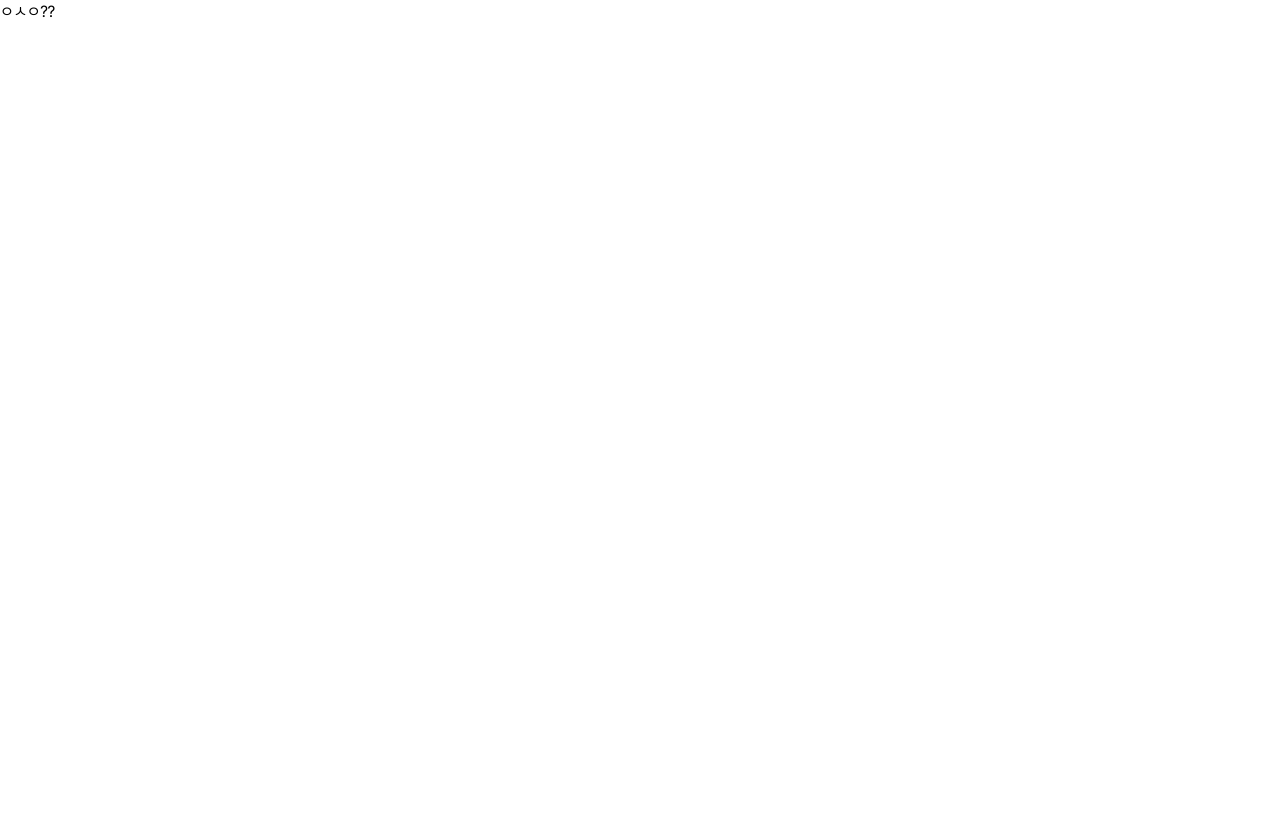
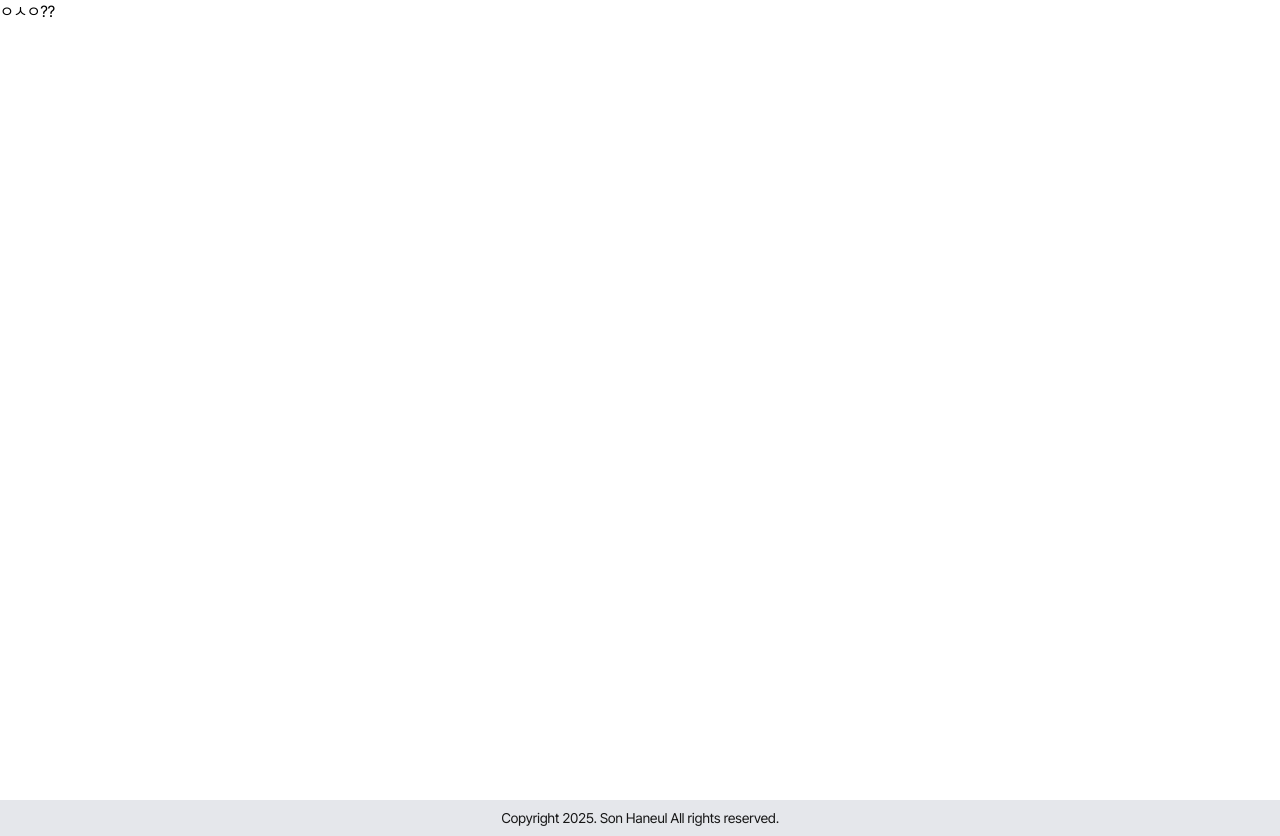
Before and after one commit to SSkkky/design, a Next.js app: page /projects in a window 1280 px wide. Before the commit the page ends 800 px from the top, so only its background shows below. Built offline with nearby package versions, Linux system fonts and the light colour scheme.

Commit message:
[add] footer

```diff
--- a/app/layout.tsx
+++ b/app/layout.tsx
@@ -1,7 +1,8 @@
 import type { Metadata } from "next";
 import localFont from "next/font/local";
 import "./globals.css";
-import { ReactNode } from 'react'
+import { ReactNode } from "react";
+import Footer from "@/components/common/Footer";
 
 const pretendard = localFont({
   src: "../public/assets/fonts/PretendardVariable.woff2",
@@ -10,22 +11,21 @@ const pretendard = localFont({
   display: "swap",
   preload: true,
   fallback: ["system-ui", "sans-serif"],
-  variable: '--font-pretendard',
+  variable: "--font-pretendard",
 });
 
 export const metadata: Metadata = {
-  title: "Create Next App",
-  description: "Generated by create next app",
+  title: "Sky Archive",
+  description: "화면을 개발하는 손하늘의 포트폴리오 아카이빙 사이트입니다.",
 };
 
 export default function RootLayout({ children }: { children: ReactNode }) {
   return (
     <html lang="kr">
       <body className={`${pretendard.className} font-sans tracking-tight`}>
-        <div className="min-h-screen bg-white text-black">
-          {children}
-        </div>
+        <div className="min-h-screen bg-white text-black">{children}</div>
+        <Footer />
       </body>
     </html>
-  )
+  );
 }
--- a/components/common/Footer.tsx
+++ b/components/common/Footer.tsx
@@ -5,6 +5,8 @@ import gsap from 'gsap';
 
 export default function Footer() {
   return (
-    <></>
+    <footer className='bg-gray-200 p-2 text-center' role="contentinfo">
+      <p className='text-sm'>Copyright 2025. Son Haneul All rights reserved.</p>
+    </footer>
   );
 }
```
